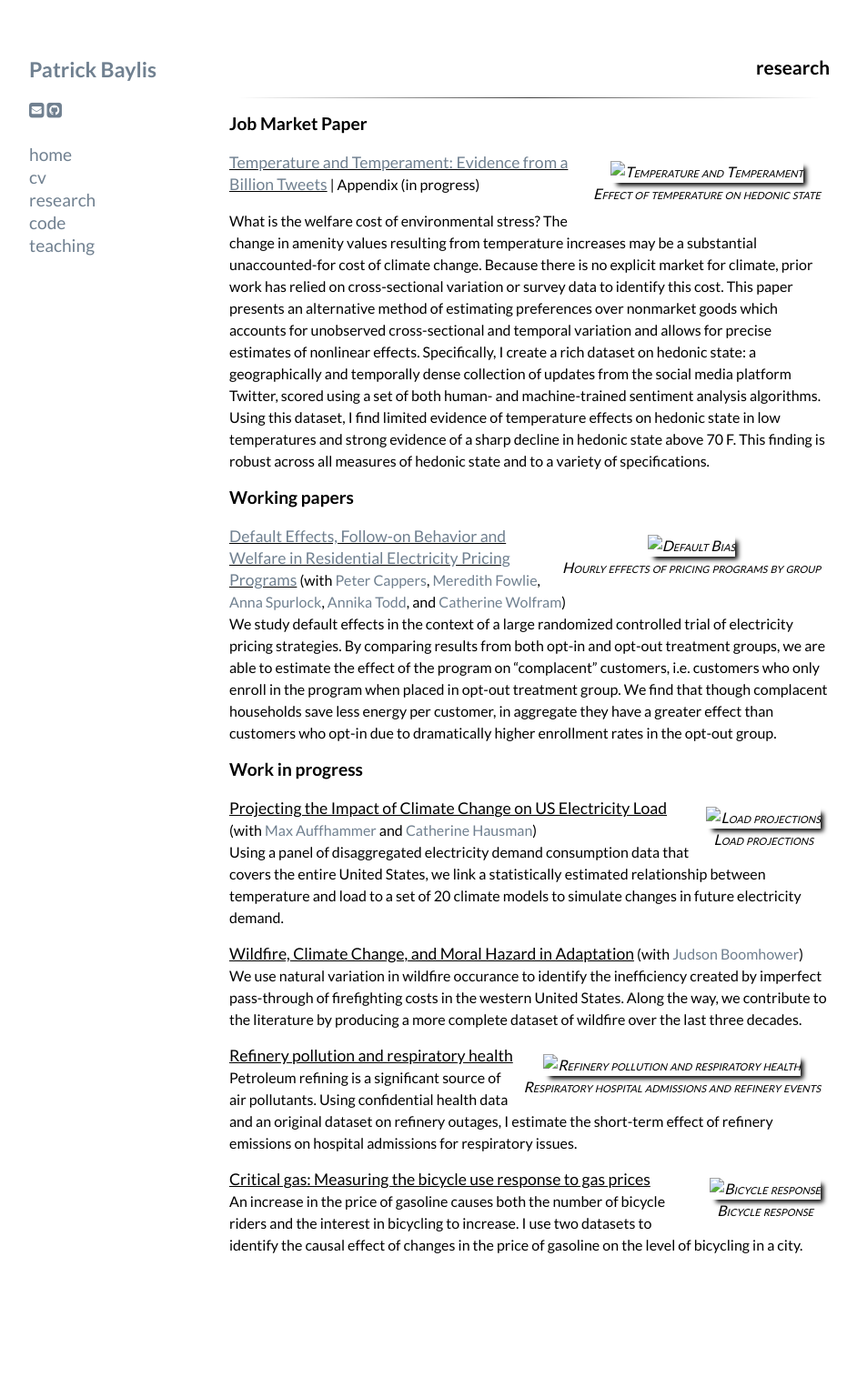
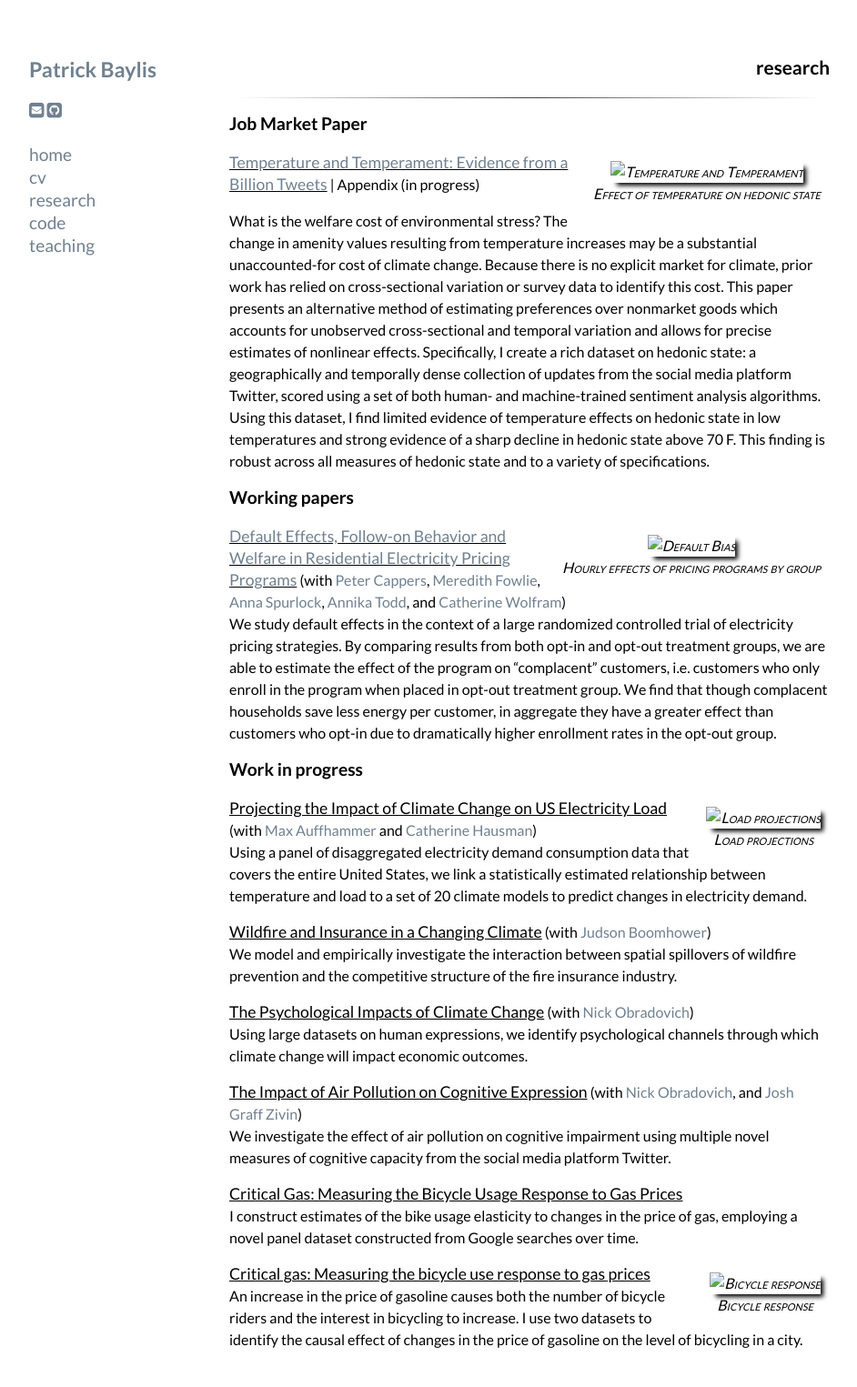
Before and after one commit to pbaylis/pbaylis.github.io, a Jekyll site: the page built from research.markdown, in a window 1280 px wide. Shown: the whole page at 91% size, without its empty margins (168-1110 px from the left). Built offline with Jekyll 4.4.1, drawn with Linux system fonts in a browser that asks for light colours; nearby versions of some CDN libraries; Markdown is read by kramdown in place of the engine named in the settings; before the commit the page ends 1421 px from its top, so only the background shows below that.

Commit message:
mroe cv updates

```diff
--- a/research.markdown
+++ b/research.markdown
@@ -31,32 +31,38 @@ What is the welfare cost of environmental stress? The change in amenity values r
 <img src="images/projects/defaultbias.png" title="Default Bias" height="200" class="shadow" />
   <figcaption>Hourly effects of pricing programs by group</figcaption>
 </figure>
-<em>[Default Effects, Follow-on Behavior and Welfare in Residential Electricity Pricing Programs][defaultbias]</em> (with [Peter Cappers][cappers], [Meredith Fowlie][fowlie], [Anna Spurlock][spurlock], [Annika Todd][todd], and [Catherine Wolfram][wolfram])<br>
+<em>[Default Effects, Follow-on Behavior and Welfare in Residential Electricity Pricing Programs][defaultbias]</em> (with [Peter Cappers][CAPPERS], [Meredith Fowlie][FOWLIE], [Anna Spurlock][SPURLOCK], [Annika Todd][TODD], and [Catherine Wolfram][WOLFRAM])<br>
 We study default effects in the context of a large randomized controlled trial of electricity pricing strategies. By comparing results from both opt-in and opt-out treatment groups, we are able to estimate the effect of the program on "complacent" customers, i.e. customers who only enroll in the program when placed in opt-out treatment group. We find that though complacent households save less energy per customer, in aggregate they have a greater effect than customers who opt-in due to dramatically higher enrollment rates in the opt-out group.
 
-<!-- <span id="popup"><em>Critical gas: Measuring the bicycle use response to gas prices</em><img src="images/projects/bike.png" alt="Critical gas" height="360px"/></span><br>
-An increase in the price of gasoline causes both the number of bicycle riders and the interest in bicycling to increase. I use two datasets to identify the causal effect of changes in the price of gasoline on the level of bicycling in a city.
-
-Don't include the above unless I have a good, polished WP.
- -->
 ##Work in progress
 
 <figure style="float:right; margin:10px 10px 10px 10px;">
 <img src="images/projects/projectload.png" title="Load projections" height="200" class="shadow" />
   <figcaption>Load projections</figcaption>
 </figure>
-<em>Projecting the Impact of Climate Change on US Electricity Load</em> (with [Max Auffhammer][auffhammer] and [Catherine Hausman][hausman])<br>
-Using a panel of disaggregated electricity demand consumption data that covers the entire United States, we link a statistically estimated relationship between temperature and load to a set of 20 climate models to simulate changes in future electricity demand.
+<em>Projecting the Impact of Climate Change on US Electricity Load</em> (with [Max Auffhammer][AUFFHAMMER] and [Catherine Hausman][HAUSMAN])<br>
+Using a panel of disaggregated electricity demand consumption data that covers the entire United States, we link a statistically estimated relationship between temperature and load to a set of 20 climate models to predict changes in electricity demand.
 
-<span><em>Wildfire, Climate Change, and Moral Hazard in Adaptation</em></span> (with [Judson Boomhower][boomhower])<br>
-We use natural variation in wildfire occurance to identify the inefficiency created by imperfect pass-through of firefighting costs in the western United States. Along the way, we contribute to the literature by producing a more complete dataset of wildfire over the last three decades.
+<span><em>Wildfire and Insurance in a Changing Climate</em></span> (with [Judson Boomhower][BOOMHOWER])<br>
+We model and empirically investigate the interaction between spatial spillovers of wildfire prevention and the competitive structure of the fire insurance industry.
 
-<figure style="float:right; margin:10px 10px 10px 10px;">
+<span><em>The Psychological Impacts of Climate Change</em></span> (with [Nick Obradovich][OBRADOVICH])<br>
+Using large datasets on human expressions, we identify psychological channels through which climate change will impact economic outcomes.
+
+<span><em>The Impact of Air Pollution on Cognitive Expression</em></span> (with [Nick Obradovich][OBRADOVICH], and [Josh Graff Zivin][GRAFFZIVIN])<br>
+We investigate the effect of air pollution on cognitive impairment using multiple novel measures of cognitive capacity from the social media platform Twitter.
+
+<span><em>Critical Gas: Measuring the Bicycle Usage Response to Gas Prices</em></span><br>
+I construct estimates of the bike usage elasticity to changes in the price of gas, employing a novel panel dataset constructed from Google searches over time.
+
+
+
+<!-- <figure style="float:right; margin:10px 10px 10px 10px;">
 <img src="images/projects/respHealth.jpg" title="Refinery pollution and respiratory health" height="200" class="shadow" />
   <figcaption>Respiratory hospital admissions and refinery events</figcaption>
 </figure>
 <em>Refinery pollution and respiratory health</em><br>
-Petroleum refining is a significant source of air pollutants. Using confidential health data and an original dataset on refinery outages, I estimate the short-term effect of refinery emissions on hospital admissions for respiratory issues.
+Petroleum refining is a significant source of air pollutants. Using confidential health data and an original dataset on refinery outages, I estimate the short-term effect of refinery emissions on hospital admissions for respiratory issues.   -->
 
 <figure style="float:right; margin:10px 10px 10px 10px;">
 <img src="images/projects/bike.png" title="Bicycle response" height="200" class="shadow" />
@@ -67,15 +73,24 @@ An increase in the price of gasoline causes both the number of bicycle riders an
 
 <!-- Co-author links -->
 
-[auffhammer]: http://www.auffhammer.com/ "Max Auffhammer"
-[boomhower]: https://are.berkeley.edu/candidate/Judson-Boomhower "Judson Boomhower"
-[cappers]: http://emp.lbl.gov/staff/peter-cappers       "Peter Cappers"
-[fowlie]: http://nature.berkeley.edu/~fowlie/  "Meredith Fowlie"
-[hausman]: http://fordschool.umich.edu/faculty/catherine-hausman "Catie Hausmn"
-[spurlock]: http://eetd.lbl.gov/people/c-anna-spurlock "Anna Spurlock"
-[todd]: http://www.annikatodd.com/ "Annika Todd"
-[wolfram]: http://facultybio.haas.berkeley.edu/faculty-list/wolfram-catherine "Catherine Wolfram"
+[AUFFHAMMER]: http://www.auffhammer.com/ "Max Auffhammer"
+[BOOMHOWER]: https://are.berkeley.edu/candidate/Judson-Boomhower "Judson Boomhower"
+[BORENSTEIN]: http://faculty.haas.berkeley.edu/borenste/ "Severin Borenstein"
+[CAPPERS]: http://emp.lbl.gov/staff/peter-cappers "Peter Cappers"
+[FOWLIE]: http://nature.berkeley.edu/~fowlie/ "Meredith Fowlie"
+[GRAFFZIVIN]: http://gps.ucsd.edu/faculty-directory/joshua-graff-zivin.html "Josh Graff Zivin"
+[HAUSMAN]: http://fordschool.umich.edu/faculty/catherine-hausman "Catherine Hausman"
+[HSIANG]: http://globalpolicy.science/solomon-hsiang/ "Solomon Hsiang"
+[NEIDELL]: http://www.columbia.edu/~mn2191/ "Matt Neidell"
+[OBRADOVICH]: http://nickobradovich.com/ "Nick Obradovich"
+[SPURLOCK]: http://eetd.lbl.gov/people/c-anna-spurlock "Anna Spurlock"
+[TODD]: http://www.annikatodd.com/ "Annika Todd"
+[WOLFRAM]: http://facultybio.haas.berkeley.edu/faculty-list/wolfram-catherine "Catherine Wolfram"Catherine Wolfram"
+
+
 
 <!-- Paper links -->
-[defaultbias]: http://conference.nber.org/confer//2015/SI2015/EEE/Cappers_Fowlie_Spurlock_Todd_Wolfram_Baylis.pdf
-[JMP]: files/Baylis_JMP.pdf
+
+[defaultbias]: http://conference.nber.org/confer/2015/SI2015/EEE/Cappers_Fowlie_Spurlock_Todd_Wolfram_Baylis.pdf "Default effects"
+[JMP]: files/Baylis_JMP.pdf "JMP"
+[JMP-appendix]: files/Baylis_JMPAppendix.pdf "JMP Appendix"
```
Also changed, not shown: 3 other files.
